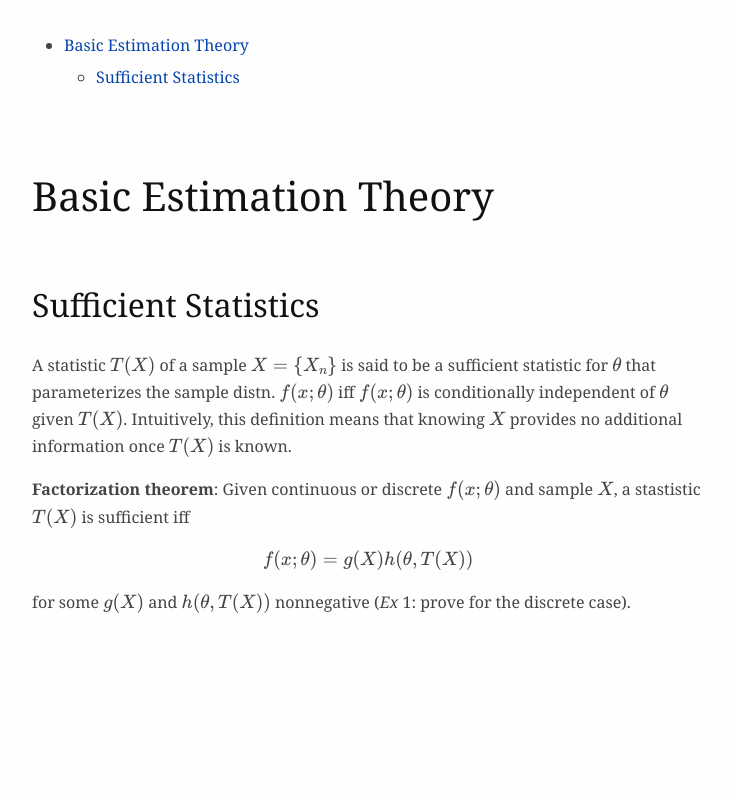
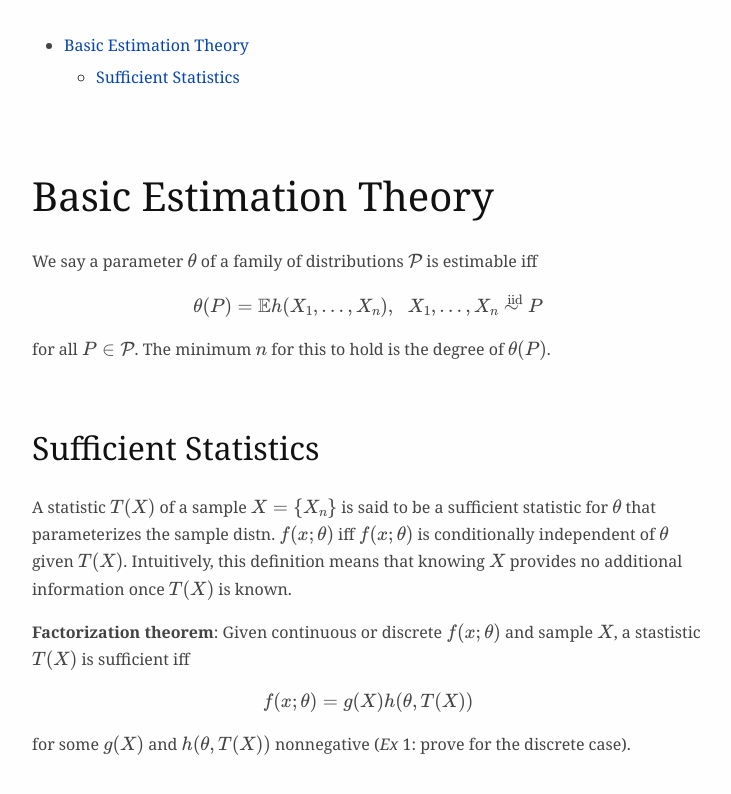
Before and after one commit to daemon/log.pub.d, a plain HTML site: page docs/read/reference/basic-estimation-theory.html in a window 1280 px wide. Shown: the whole page, without its empty margins (272-1003 px from the left). Drawn offline with nearby package versions, Linux system fonts and the light colour scheme; files that its build step writes are made by us from their sources.

Commit message:
Add notes
docs/read/reference/basic-estimation-theory.html
read/reference/basic-estimation-theory.md

```diff
--- a/docs/read/reference/basic-estimation-theory.html
+++ b/docs/read/reference/basic-estimation-theory.html
@@ -29,6 +29,9 @@
 </ul>
 </nav>
 <h1 id="basic-estimation-theory">Basic Estimation Theory</h1>
+<p>We say a parameter <span class="math inline">\(\theta\)</span> of a family of distributions <span class="math inline">\(\mathcal{P}\)</span> is estimable iff <span class="math display">\[
+\theta(P) = \mathbb{E}h(X_1, \dots, X_n), \hspace{3mm} X_1, \dots, X_n \sim^{\hspace{-3mm} \text{iid}} P
+\]</span> for all <span class="math inline">\(P \in \mathcal{P}\)</span>. The minimum <span class="math inline">\(n\)</span> for this to hold is the degree of <span class="math inline">\(\theta(P)\)</span>.</p>
 <h2 id="sufficient-statistics">Sufficient Statistics</h2>
 <p>A statistic <span class="math inline">\(T(X)\)</span> of a sample <span class="math inline">\(X = \{X_n\}\)</span> is said to be a sufficient statistic for <span class="math inline">\(\theta\)</span> that parameterizes the sample distn. <span class="math inline">\(f(x; \theta)\)</span> iff <span class="math inline">\(f(x; \theta)\)</span> is conditionally independent of <span class="math inline">\(\theta\)</span> given <span class="math inline">\(T(X)\)</span>. Intuitively, this definition means that knowing <span class="math inline">\(X\)</span> provides no additional information once <span class="math inline">\(T(X)\)</span> is known.</p>
 <p><strong>Factorization theorem</strong>: Given continuous or discrete <span class="math inline">\(f(x;\theta)\)</span> and sample <span class="math inline">\(X\)</span>, a stastistic <span class="math inline">\(T(X)\)</span> is sufficient iff <span class="math display">\[
```
Also changed, not shown: 1 other file.
